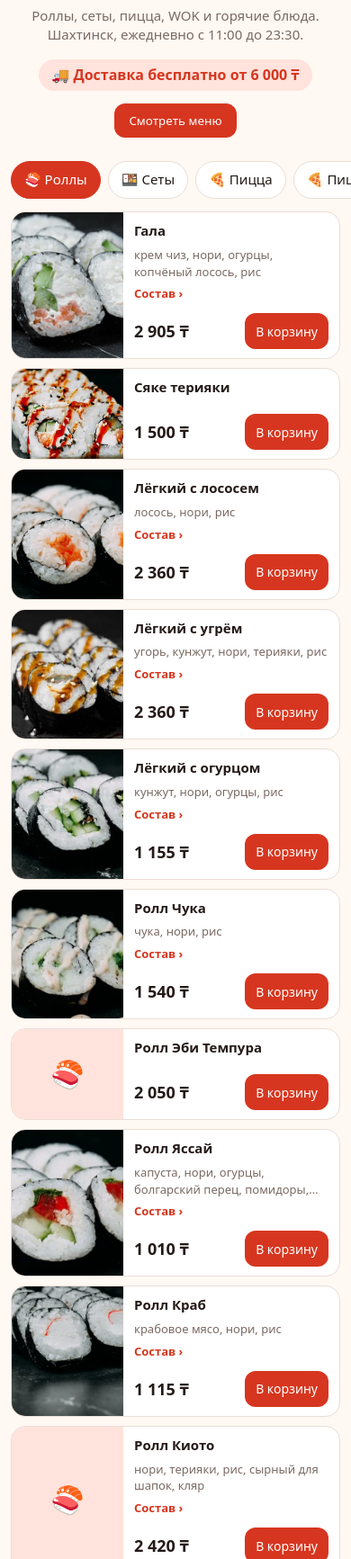
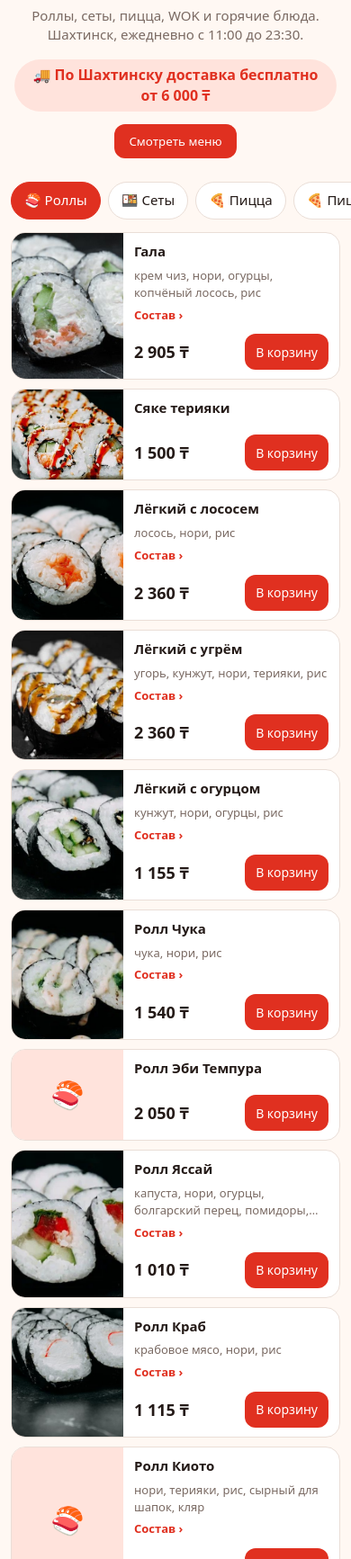
Before and after one commit to Gul007493/gala-sushi, a plain HTML site: page index.html in a window 390 px wide. Shown: the part 267-2000 px from the top of the page at 90% size. Drawn offline with Linux system fonts and the light colour scheme.

Commit message:
Add files via upload

```diff
--- a/index.html
+++ b/index.html
@@ -6,9 +6,9 @@
 <title>Gala Sushi &amp; Pizza — доставка</title>
 <style>
 :root{box-sizing:border-box;padding-top:env(safe-area-inset-top,0px);padding-bottom:env(safe-area-inset-bottom,0px);
---bg:#fff8f3;--card:#fff;--tx:#241a17;--mut:#7a6a63;--ac:#d6361f;--ac2:#ffe3dc;--bd:#eaded7;color-scheme:light}
-@media (prefers-color-scheme:dark){:root:not([data-theme="light"]){--bg:#171210;--card:#241c19;--tx:#f6ece7;--mut:#a99a92;--ac:#ff5a40;--ac2:#3a2420;--bd:#382d29;color-scheme:dark}}
-:root[data-theme="dark"]{--bg:#171210;--card:#241c19;--tx:#f6ece7;--mut:#a99a92;--ac:#ff5a40;--ac2:#3a2420;--bd:#382d29;color-scheme:dark}
+--bg:#fff8f3;--card:#fff;--tx:#241a17;--mut:#7a6a63;--ac:#e03020;--ac2:#ffe3dc;--bd:#eaded7;color-scheme:light}
+@media (prefers-color-scheme:dark){:root:not([data-theme="light"]){--bg:#171210;--card:#241c19;--tx:#f6ece7;--mut:#a99a92;--ac:#ec3a2b;--ac2:#3a2420;--bd:#382d29;color-scheme:dark}}
+:root[data-theme="dark"]{--bg:#171210;--card:#241c19;--tx:#f6ece7;--mut:#a99a92;--ac:#ec3a2b;--ac2:#3a2420;--bd:#382d29;color-scheme:dark}
 html{scroll-padding-top:70px;scroll-behavior:smooth}
 *,*:before,*:after{box-sizing:inherit}
 body{margin:0;background:var(--bg);color:var(--tx);font-family:system-ui,-apple-system,"Segoe UI",Roboto,sans-serif;line-height:1.45}
@@ -83,6 +83,7 @@ input,textarea,select{font-size:16px;padding:12px}
 #fb.has{display:flex}
 #toast{bottom:84px;max-width:90%;text-align:center}
 }
+
 </style>
 </head>
 <body>
@@ -96,7 +97,7 @@ input,textarea,select{font-size:16px;padding:12px}
   <img id="heroLogo" src="images/logo.png" alt="Gala Sushi Pizza">
   <h1>Суши и пицца с доставкой</h1>
   <p>Роллы, сеты, пицца, WOK и горячие блюда. Шахтинск, ежедневно с 11:00 до 23:30.</p>
-  <div class="badge">🚚 Доставка бесплатно от 6 000 ₸</div><br><button class="btn" id="toMenu" type="button">Смотреть меню</button>
+  <div class="badge">🚚 По Шахтинску доставка бесплатно от 6 000 ₸</div><br><button class="btn" id="toMenu" type="button">Смотреть меню</button>
 </section>
 
 <section id="menu">
@@ -141,7 +142,7 @@ input,textarea,select{font-size:16px;padding:12px}
 
 <script>
 // ====== НАСТРОЙКИ ЗАВЕДЕНИЯ — замените на реальные данные ======
-var ZONES=[["Шахтинск",600],["Новодолинка",1700],["Долинка",1700],["Шахан",3000],["Северка",1000],["ГРП",2000]],FREE=6000;
+var ZONES=[["Шахтинск",600,6000],["Новодолинка",1700,12000],["Долинка",1700,12000],["Шахан",3000,18000],["Северка",1000,10000],["ГРП",2000,15000],["Совхоз",2000,15000]],FREE=6000;
 var CFG={
   phone:"+77083666705", phoneShow:"+7 708 366 67 05", phone2:"+77004040878", phone2Show:"+7 700 404 08 78",
   hours:"Ежедневно, 11:00–23:30",
@@ -303,8 +304,8 @@ function fmt(n){return n.toLocaleString("ru-RU")+" "+CFG.currency}
 function toast(t){var el=$("toast");el.textContent=t;el.style.display="block";clearTimeout(toast.t);toast.t=setTimeout(function(){el.style.display="none"},2200)}
 
 $("callTop").href=$("phone").href="tel:"+CFG.phone;
-$("phone").textContent=CFG.phoneShow;$("phone2").href="tel:"+CFG.phone2;$("phone2").textContent=CFG.phone2Show;$("addr2").textContent=CFG.address;$("hours").textContent=CFG.hours;$("deliv").innerHTML=ZONES.map(function(z){return '<div class="zr"><span>'+z[0]+'</span><b>'+fmt(z[1])+'</b></div>'}).join("")+'<div class="dnote">От '+fmt(FREE)+' — бесплатно</div><div class="sub">Сумма заказа без учёта доставки</div>';
-$("dsub").textContent="от "+fmt(Math.min.apply(null,ZONES.map(function(z){return z[1]})))+" · бесплатно от "+fmt(FREE);
+$("phone").textContent=CFG.phoneShow;$("phone2").href="tel:"+CFG.phone2;$("phone2").textContent=CFG.phone2Show;$("addr2").textContent=CFG.address;$("hours").textContent=CFG.hours;$("deliv").innerHTML=ZONES.map(function(z){return '<div class="zr"><span>'+z[0]+'<br><small style="color:var(--mut)">бесплатно от '+fmt(z[2])+'</small></span><b>'+fmt(z[1])+'</b></div>'}).join("")+'<div class="sub">Сумма заказа без учёта доставки</div>';
+$("dsub").textContent="от "+fmt(Math.min.apply(null,ZONES.map(function(z){return z[1]})))+" · бесплатно от "+fmt(Math.min.apply(null,ZONES.map(function(z){return z[2]})));
 
 function tabs(){var ord=MENU.map(function(m,i){return i}),di=MENU.map(function(m){return m.c}).indexOf("Напитки"),fi=MENU.map(function(m){return m.c}).indexOf("Фастфуд");if(di>-1&&fi>-1){ord.splice(di,1);ord.splice(ord.indexOf(fi)+1,0,di)}$("tabs").innerHTML=ord.map(function(i){var m=MENU[i];return '<button class="tab'+(i==cat?' on':'')+'" data-i="'+i+'">'+m.e+' '+m.c+'</button>'}).join("")}
 function grid(){var m=MENU[cat];$("grid").className="grid"+(m.c.indexOf("Пицца")===0?" pz":(m.c==="Закуски"||m.c==="Фастфуд")?" pz":(m.c==="Сеты"||m.c==="Комбо")?" st":m.c==="Напитки"?" dr":"");$("grid").innerHTML=m.items.map(function(it,i){var id=cat+"-"+i;
@@ -315,7 +316,7 @@ function render(){
  var sum=0,n=0;
  $("lines").innerHTML=ids.length?ids.map(function(k){var it=find(k),q=cart[k];sum+=it.p*q;n+=q;
   return '<div class="ci"><span>'+it.n+'<br><small style="color:var(--mut)">'+fmt(it.p)+'</small></span><span class="q"><button data-m="'+k+'">−</button><b>'+q+'</b><button data-p="'+k+'">+</button></span><b>'+fmt(it.p*q)+'</b></div>'}).join(""):'<p style="color:var(--mut)">Корзина пуста. Добавьте что-нибудь из меню 🙂</p>';
- var dv=($("type").value=="pickup"||!n||sum>=FREE)?0:ZONES[+$("zone").value][1];$("sum").textContent=fmt(sum+dv);$("dline").textContent=!n?"":$("type").value=="pickup"?"Самовывоз — бесплатно":(sum>=FREE?"Доставка: бесплатно 🎉":"Доставка: "+fmt(dv)+" · добавьте ещё "+fmt(FREE-sum)+" до бесплатной доставки");$("cnt").textContent=n;$("fbn").textContent=n;$("fbs").textContent=fmt(sum+dv);$("fb").classList.toggle("has",n>0);$("ups").innerHTML=n?upsHtml():"";save();return {ids:ids,sum:sum,dv:dv};
+ var zn=ZONES[+$("zone").value]||ZONES[0],FR=zn[2];var dv=($("type").value=="pickup"||!n||sum>=FR)?0:zn[1];$("sum").textContent=fmt(sum+dv);$("dline").textContent=!n?"":$("type").value=="pickup"?"Самовывоз — бесплатно":(sum>=FR?"Доставка: бесплатно 🎉":"Доставка: "+fmt(dv)+" · добавьте ещё "+fmt(FR-sum)+" до бесплатной доставки ("+zn[0]+")");$("cnt").textContent=n;$("fbn").textContent=n;$("fbs").textContent=fmt(sum+dv);$("fb").classList.toggle("has",n>0);$("ups").innerHTML=n?upsHtml():"";save();return {ids:ids,sum:sum,dv:dv};
 }
 var UPS=["Pepsi 1 л","Mirinda 1 л","Сок DaDa в ассортименте 1 л","Детский сок DaDa","Наггетсы с соусом спайси","Стрипсы 3 шт","Сырные палочки со сметаной","Картофель фри","Луковые кольца","Гренки чесночные","Картофельные дольки"];
 function upsHtml(){var o=[];UPS.forEach(function(n){for(var c=0;c<MENU.length;c++)for(var i=0;i<MENU[c].items.length;i++)if(MENU[c].items[i][0]===n){var it=MENU[c].items[i],id=c+"-"+i,q=cart[id]||0;o.push('<div class="uc"><div class="uh">'+(it[4]?'<img src="'+it[4]+'" alt="" loading="lazy">':MENU[c].e)+'</div><span>'+it[0]+'</span><button data-add="'+id+'">'+(q?'В корзине: '+q+' · ':'+ ')+fmt(it[2])+'</button></div>');return}});return o.length?'<h4>Добавьте к заказу</h4><div class="ur">'+o.join("")+'</div>':""}
```
